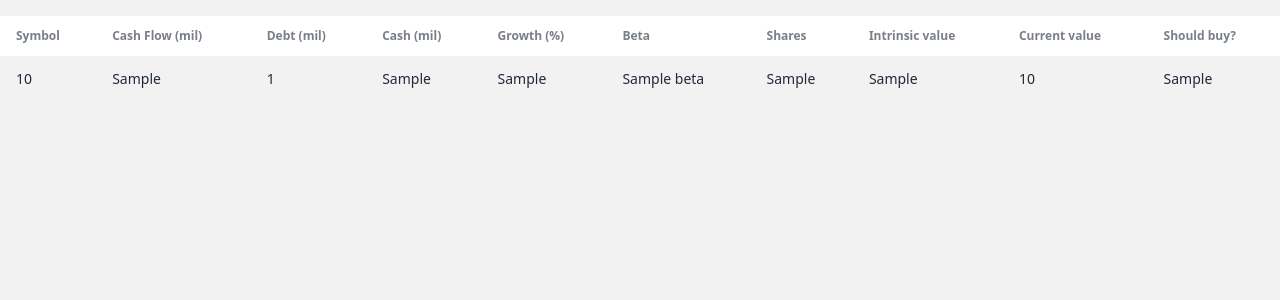
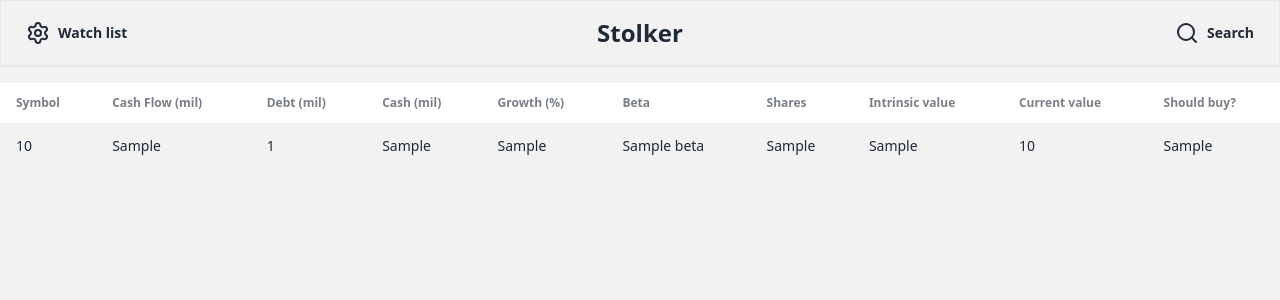
Before and after one commit to sonngdev/stock_tracker, a Django app: template stocks/templates/stocks/index.html in a window 1280 px wide. Shown: the top 300 px of the page. Run offline with Django 5.2, Linux system fonts and the light colour scheme; the template is opened without the code that fills it: most values are stand-ins (such as "Sample title", 1, 10 or a date in 2020); some libraries are stand-ins or nearby versions.

Commit message:
feat: page layout and navbar

```diff
--- a/stocks/templates/stocks/base.html
+++ b/stocks/templates/stocks/base.html
@@ -6,8 +6,55 @@
   <title>Stolker</title>
   <link href="https://cdn.jsdelivr.net/npm/daisyui@4.8.0/dist/full.min.css" rel="stylesheet" type="text/css" />
   <script src="https://cdn.tailwindcss.com"></script>
+  <script defer src="https://cdn.jsdelivr.net/npm/alpinejs@3.x.x/dist/cdn.min.js"></script>
 </head>
 <body class="bg-base-200 min-h-screen">
+  <nav class="navbar border border-b-2">
+    <div class="container mx-auto flex">
+      <div class="navbar-start">
+        <a href="#" class="btn btn-ghost">
+          <i data-lucide="settings"></i>
+          Watch list
+        </a>
+      </div>
+
+
+      <div class="navbar-center">
+        <a href="{% url 'stocks:index' %}" class="font-bold text-2xl">Stolker</a>
+      </div>
+
+      <div class="navbar-end flex justify-end" x-data="{ showSearchInput: false }">
+        <button
+          class="btn btn-ghost"
+          x-on:click="
+            showSearchInput = true;
+            await $nextTick();
+            setTimeout(() => {
+              $refs.searchInput.focus();
+            }, 20);
+          "
+          x-show="!showSearchInput"
+        >
+          <i data-lucide="search"></i>
+          Search
+        </button>
+        <input
+          type="text"
+          placeholder="MSFT, AAPL,..."
+          class="input input-bordered w-24 md:w-auto"
+          x-show="showSearchInput"
+          x-ref="searchInput"
+          x-on:blur="showSearchInput = false"
+        />
+      </div>
+    </div>
+  </nav>
+
   {% block content %}{% endblock %}
+
+  <script src="https://unpkg.com/lucide@latest"></script>
+  <script>
+    lucide.createIcons();
+  </script>
 </body>
 </html>
--- a/stocks/urls.py
+++ b/stocks/urls.py
@@ -2,6 +2,7 @@ from django.urls import path
 
 from . import views
 
+app_name = "stocks"
 urlpatterns = [
     path("", views.index, name="index"),
 ]
```
